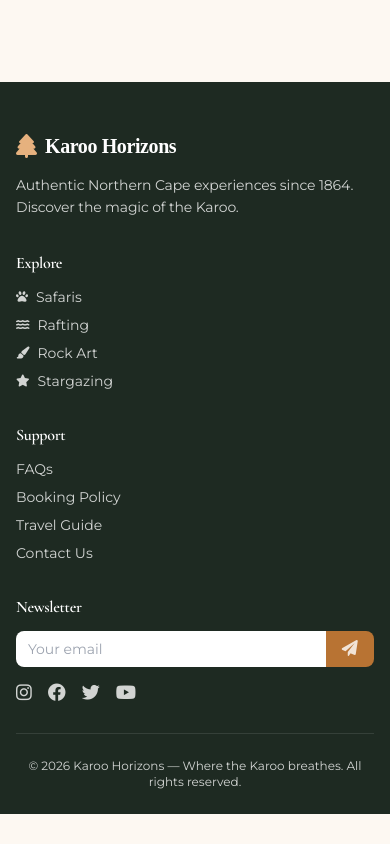
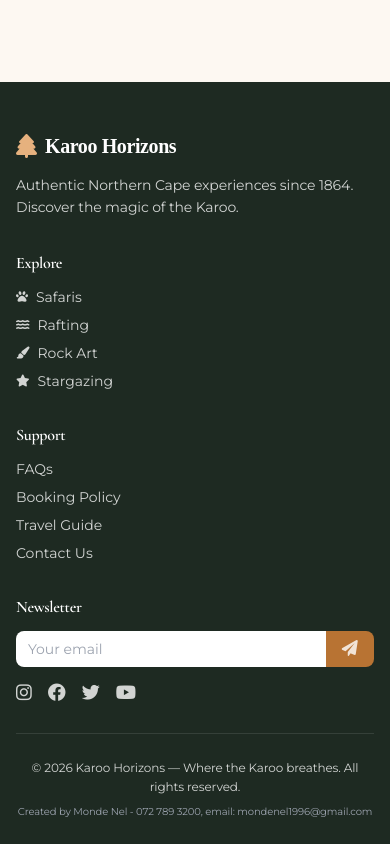
Before and after one commit to MondeNel/prieska-tourism, a React (Vite) app in the folder prieska-tourism/: page / in a window 390 px wide. Shown: the part 10003-10847 px from the top of the page. Before the commit the page ends 10817 px from the top, so only its background shows below. Built offline with nearby package versions, Linux system fonts and the light colour scheme; the HTML template or start-up script is replaced by a standard one.

Commit message:
Add creator credit in footer: Monde Nel with phone and email

```diff
--- a/prieska-tourism/src/components/Footer.jsx
+++ b/prieska-tourism/src/components/Footer.jsx
@@ -51,7 +51,8 @@ const Footer = () => {
           </div>
         </div>
         <div className="text-center text-xs border-t border-white/10 mt-8 pt-6">
-          © {currentYear} Karoo Horizons — Where the Karoo breathes. All rights reserved.
+          <p>© {currentYear} Karoo Horizons — Where the Karoo breathes. All rights reserved.</p>
+          <p className="mt-2 text-[10px] text-gray-400">Created by Monde Nel - 072 789 3200, email: mondenel1996@gmail.com</p>
         </div>
       </div>
     </footer>
```
